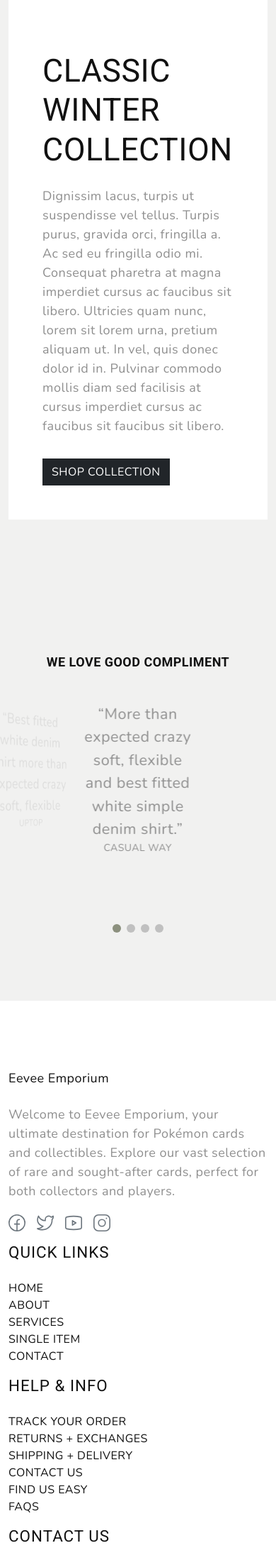
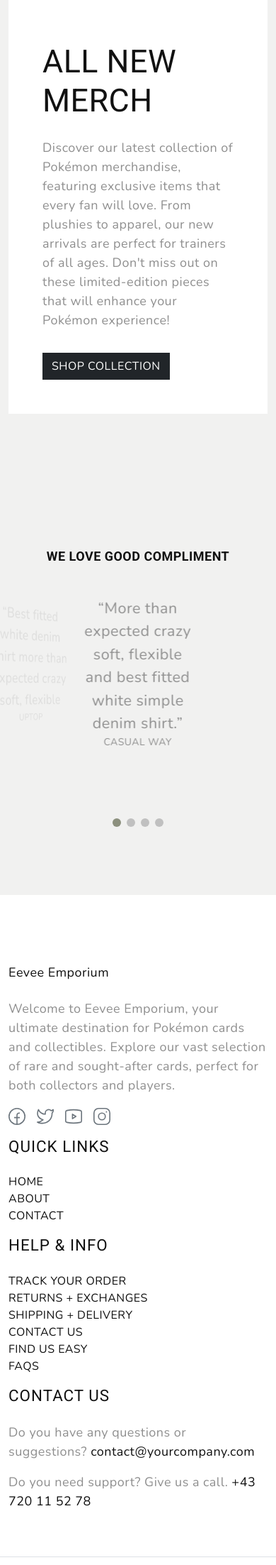
Before and after one commit to JaimieHemmings/eevee-emporium, a Django app: page / in a window 390 px wide. Shown: the part 2081-4286 px from the top of the page at 71% size. Run offline with Django 5.2, Linux system fonts and the light colour scheme; data that the repository does not hold is empty.

Commit message:
update: general styling changes

```diff
--- a/store/templates/base.html
+++ b/store/templates/base.html
@@ -30,7 +30,7 @@
 <body class="position-relative">
   {% include 'components/messages.html' %}
   {% include 'icons.html' %}
-  {% include 'preloader.html' %}
+  <!--{% include 'preloader.html' %}-->
   {% include 'nav.html' %}
   {% block content %}
   {% endblock %}
--- a/store/templates/components/billboard.html
+++ b/store/templates/components/billboard.html
@@ -45,14 +45,18 @@
             {% endfor %}
             {% endif %}
           </div>
+          {% if products %}
           <div class="swiper-pagination"></div>
+          {% endif %}
         </div>
+        {% if products %}
         <div class="icon-arrow icon-arrow-left"><svg width="50" height="50" viewBox="0 0 24 24">
             <use xlink:href="#arrow-left"></use>
           </svg></div>
         <div class="icon-arrow icon-arrow-right"><svg width="50" height="50" viewBox="0 0 24 24">
             <use xlink:href="#arrow-right"></use>
           </svg></div>
+          {% endif %}
       </div>
     </div>
   </section>
--- a/store/templates/components/featured.html
+++ b/store/templates/components/featured.html
@@ -4,18 +4,19 @@
       <div class="row">
         <div class="title-xlarge text-uppercase txt-fx domino">Collection</div>
         <div class="collection-item d-flex flex-wrap my-5">
-          <div class="col-md-6 column-container">
-            <div class="image-holder">
-              <img src="images/single-image-2.jpg" alt="collection" class="product-image img-fluid">
+          <div class="col-lg-6 column-container">
+            <div class="image-holder overflow-hidden h-100">
+              <img src="{% static '/images/products/pikachu-plushie.webp' %}" alt="collection" class="object-fit-cover w-100 h-100">
             </div>
           </div>
-          <div class="col-md-6 column-container bg-white">
+          <div class="col-lg-6 column-container bg-white">
             <div class="collection-content p-5 m-0 m-md-5">
-              <h3 class="element-title text-uppercase">Classic winter collection</h3>
-              <p>Dignissim lacus, turpis ut suspendisse vel tellus. Turpis purus, gravida orci, fringilla a. Ac sed eu
-                fringilla odio mi. Consequat pharetra at magna imperdiet cursus ac faucibus sit libero. Ultricies quam
-                nunc, lorem sit lorem urna, pretium aliquam ut. In vel, quis donec dolor id in. Pulvinar commodo mollis
-                diam sed facilisis at cursus imperdiet cursus ac faucibus sit faucibus sit libero.</p>
+              <h3 class="element-title text-uppercase">
+                All New Merch
+              </h3>
+              <p>
+                Discover our latest collection of Pokémon merchandise, featuring exclusive items that every fan will love. From plushies to apparel, our new arrivals are perfect for trainers of all ages. Don't miss out on these limited-edition pieces that will enhance your Pokémon experience!
+              </p>
               <a href="#" class="btn btn-dark text-uppercase mt-3">Shop Collection</a>
             </div>
           </div>
--- a/store/templates/footer.html
+++ b/store/templates/footer.html
@@ -49,16 +49,10 @@
             <h5 class="widget-title text-uppercase mb-4">Quick Links</h5>
             <ul class="menu-list list-unstyled text-uppercase border-animation-left fs-6">
               <li class="menu-item">
-                <a href="index.html" class="item-anchor">Home</a>
+                <a href="{% url 'home' %}" class="item-anchor">Home</a>
               </li>
               <li class="menu-item">
-                <a href="index.html" class="item-anchor">About</a>
-              </li>
-              <li class="menu-item">
-                <a href="blog.html" class="item-anchor">Services</a>
-              </li>
-              <li class="menu-item">
-                <a href="styles.html" class="item-anchor">Single item</a>
+                <a href="{% url 'about' %}" class="item-anchor">About</a>
               </li>
               <li class="menu-item">
                 <a href="#" class="item-anchor">Contact</a>
```
Also changed, not shown: cart/views.py (+7 -1 lines), store/templates/about.html (+6 -6 lines), static/images/products/pikachu-plushie.webp (added).
